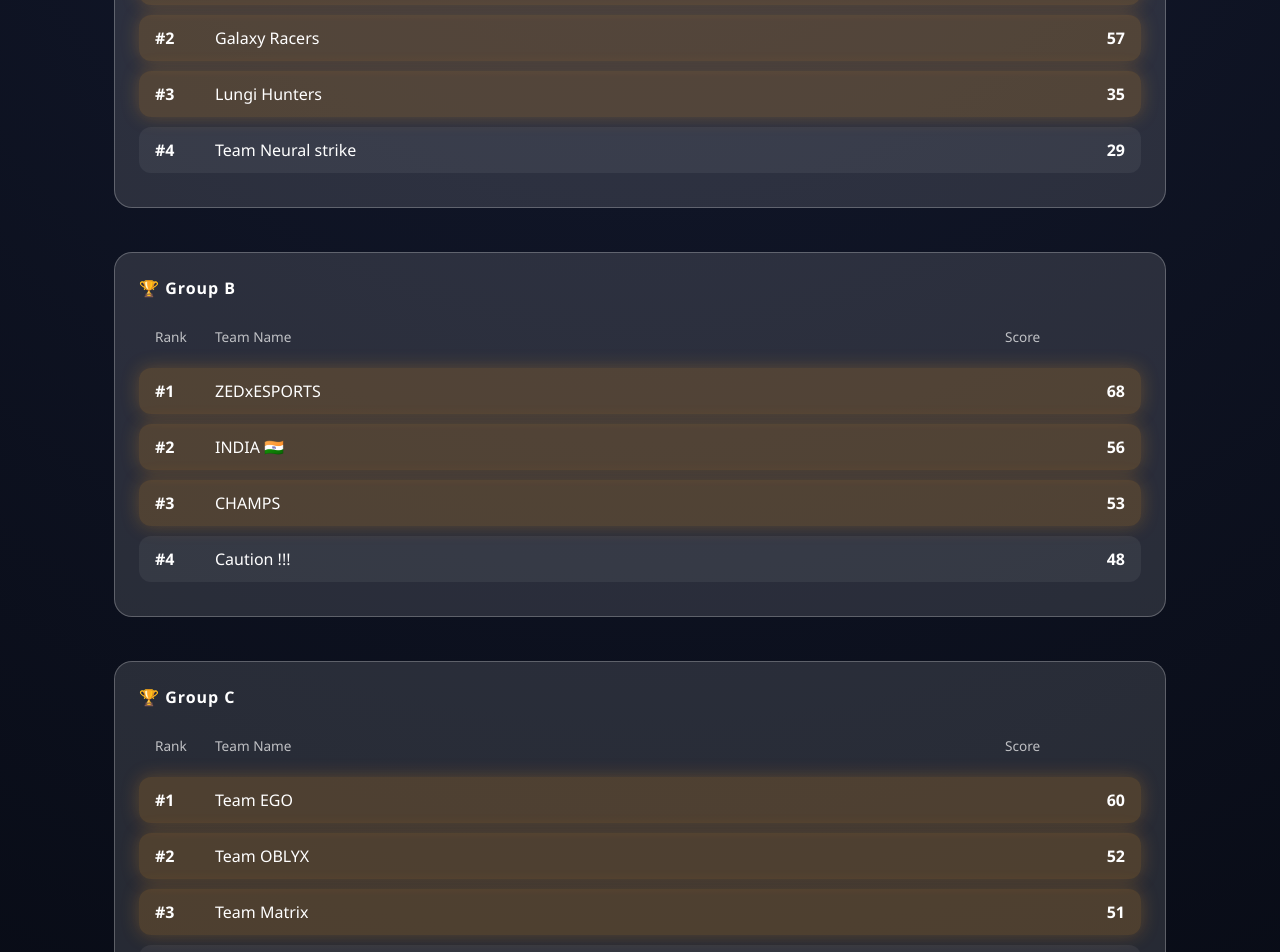
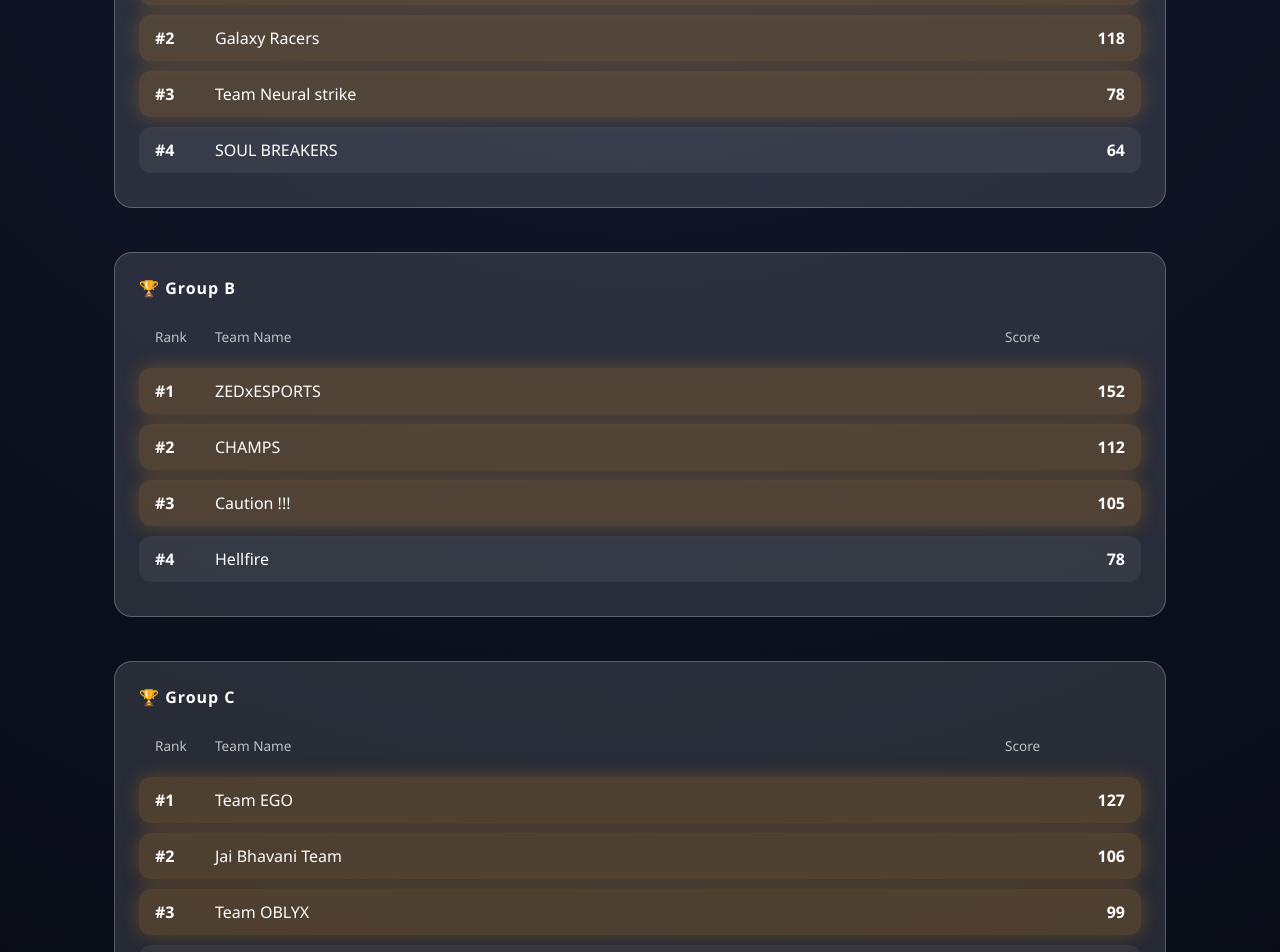
Before and after one commit to suhesports24-tech/suhesportsofficial, a React (Vite) app: page /leaderboard in a window 1280 px wide. Shown: the part 360-1312 px from the top of the page. Built offline with nearby package versions, Linux system fonts and the light colour scheme.

Commit message:
ff day 2 leader board update

```diff
--- a/src/pages/Leaderboard.jsx
+++ b/src/pages/Leaderboard.jsx
@@ -6,33 +6,33 @@ import Footer from "../components/Footer";
 export default function LeaderboardPage() {
 
   const groupA = [
-    { name:"TITAN ESP", score:93 },
-    { name:"Galaxy Racers", score:57 },
-    { name:"Lungi Hunters", score:35},
-    { name:"Team Neural strike", score:29},
+    { name:"TITAN ESP", score:156 },
+    { name:"Galaxy Racers", score:118 },
+    { name:"Team Neural strike", score:78},
+    { name:"SOUL BREAKERS", score:64},
 
   ];
 
   const groupB = [
-    { name: "ZEDxESPORTS", score:68 },
-    { name: "INDIA 🇮🇳", score:56 },
-    { name: "CHAMPS", score:53 },
-    { name: "Caution !!!", score:48 },
+    { name: "ZEDxESPORTS", score:152 },
+    { name: "CHAMPS", score:112 },
+    { name: "Caution !!!", score:105 },
+    { name: "Hellfire", score:78 },
 
   ];
 
   const groupC = [
-    { name:"Team EGO", score:60 },
-    { name:"Team OBLYX ", score:52 },
-    { name:"Team Matrix", score:51 },
-    { name:"TOXIC", score:41 },
+    { name:"Team EGO", score:127},
+    { name:"Jai Bhavani Team", score:106},
+    { name:"Team OBLYX ", score:99},
+    { name:"Black Bulls", score:95},
   ];
 
   return (
     <>
       <Navbar />
 
-      <Section title="🔥 Free Fire Day - 1 Standings">
+      <Section title="🔥 Free Fire Day - 2 Standings">
         <div className="leaderboard-grid">
           <Leaderboard title="Group A" data={groupA} /> <br></br> <br></br>
           <Leaderboard title="Group B" data={groupB} /> <br></br> <br></br>
```
